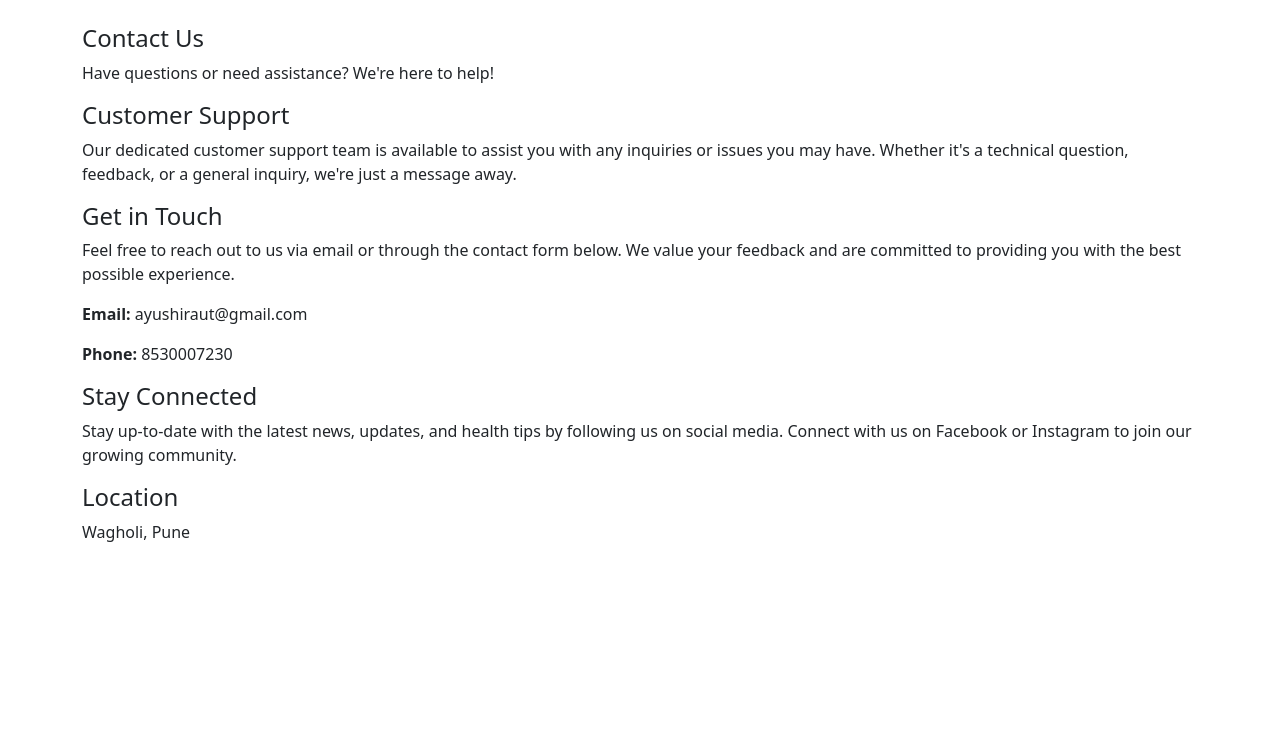
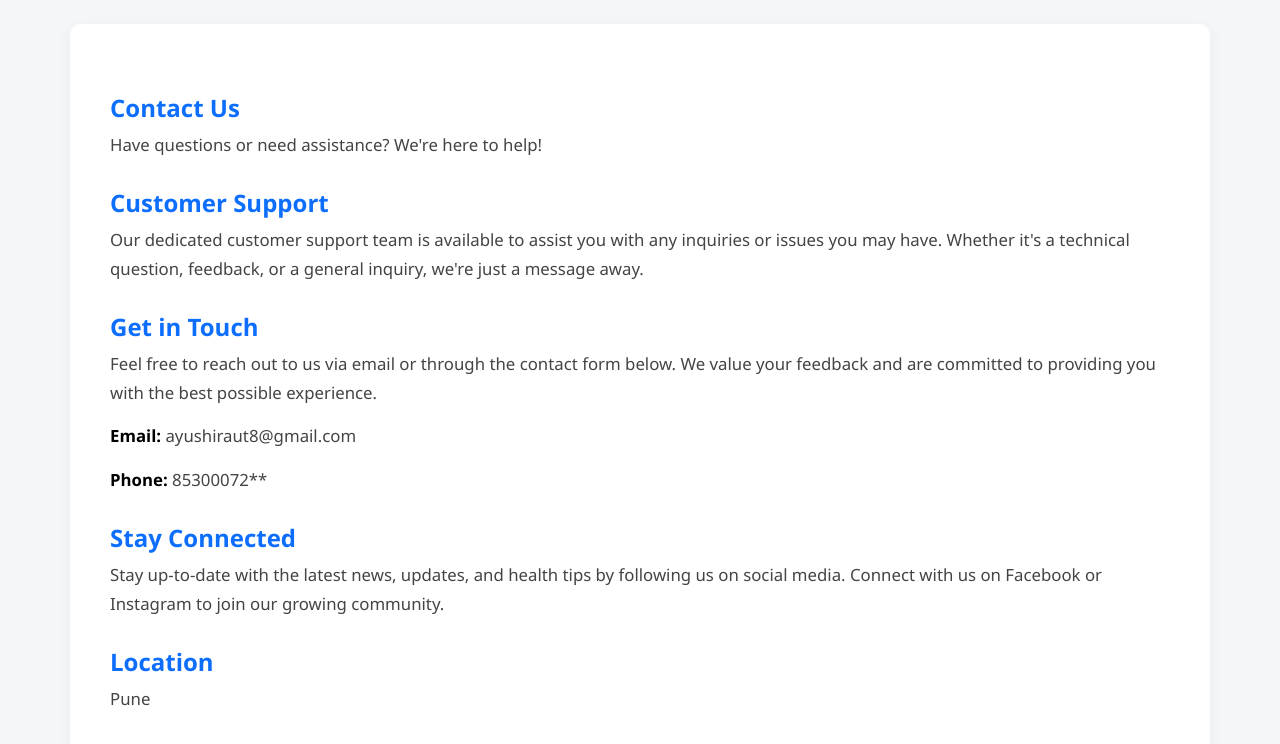
Before and after one commit to ayushiraut01/HEALTH-GUARDIAN-DISEASE-DETECTION-USING-NATURAL-LANGUAGE-PROCESSING, a plain HTML site: page contact.html in a window 1280 px wide. Drawn offline with nearby package versions, Linux system fonts and the light colour scheme.

Commit message:
contact.html

```diff
--- a/contact.html
+++ b/contact.html
@@ -21,8 +21,8 @@
 </h4>
 <p>Feel free to reach out to us via email or through the contact form below. We value your feedback and are committed to providing you with the best possible experience.
 </p>
-<p><b>Email:</b> ayushiraut@gmail.com</p>
-<p><b>Phone:</b> 8530007230</p>
+<p><b>Email:</b> ayushiraut8@gmail.com</p>
+<p><b>Phone:</b> 85300072**</p>
 
 
 <h4>Stay Connected</h4>
@@ -30,11 +30,68 @@
 </p>
 <h4>Location
 </h4>
-<p>Wagholi, Pune</p>
+<p>Pune</p>
 
 
 
     </div>
     <script src="https://cdn.jsdelivr.net/npm/bootstrap@5.3.1/dist/js/bootstrap.bundle.min.js" integrity="sha384-HwwvtgBNo3bZJJLYd8oVXjrBZt8cqVSpeBNS5n7C8IVInixGAoxmnlMuBnhbgrkm" crossorigin="anonymous"></script>
   </body>
+  <style>
+    body {
+  font-family: 'Segoe UI', Tahoma, Geneva, Verdana, sans-serif;
+  background-color: #f4f6f8;
+  color: #333;
+  margin: 0;
+  padding: 0;
+}
+
+.container {
+  background-color: #fff;
+  border-radius: 10px;
+  padding: 40px;
+  margin-top: 40px;
+  box-shadow: 0 4px 15px rgba(0, 0, 0, 0.05);
+}
+
+/* Headings */
+h4 {
+  color: #0d6efd;
+  margin-top: 30px;
+  font-weight: 600;
+}
+
+/* Paragraphs */
+p {
+  font-size: 1.05rem;
+  line-height: 1.7;
+  margin-bottom: 15px;
+  color: #444;
+}
+
+/* Contact Info Styling */
+p b {
+  color: #000;
+}
+
+.container p:last-of-type {
+  margin-bottom: 0;
+}
+
+/* Responsive Design */
+@media screen and (max-width: 768px) {
+  .container {
+    padding: 20px;
+  }
+
+  h4 {
+    font-size: 1.3rem;
+  }
+
+  p {
+    font-size: 1rem;
+  }
+}
+
+  </style>
 </html>
```
